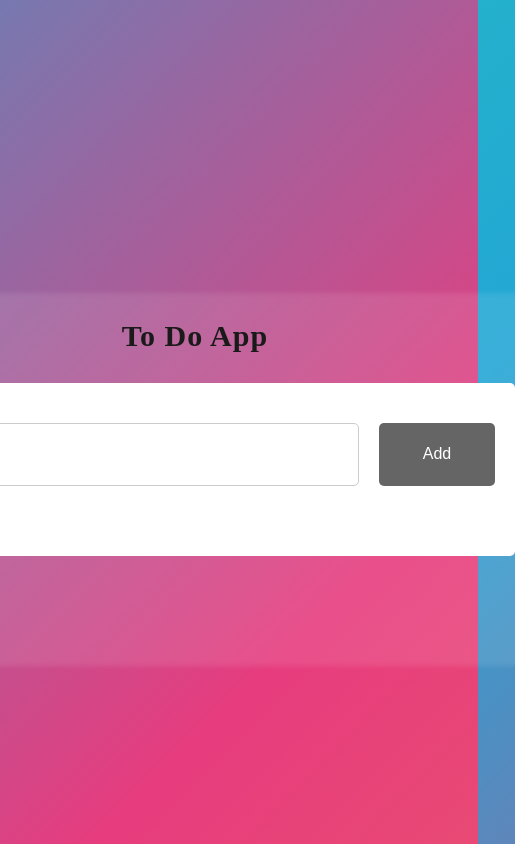
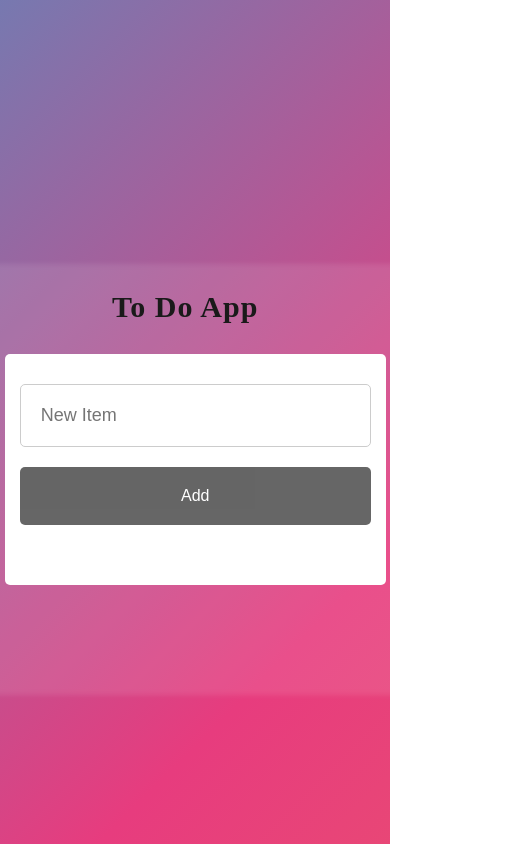
Before and after one commit to MubarakOlaotan/to-do-app, a plain HTML site: page index.html in a window 390 px wide. Shown: the whole page, 515 px wide, since content can reach past the window. Drawn offline with Linux system fonts and the light colour scheme.

Commit message:
Changes to Js. files

```diff
--- a/main.js
+++ b/main.js
@@ -1,6 +1,8 @@
 const input = document.querySelector('input')
 const addBtn = document.querySelector('.add-list')
 const tasks = document.querySelector('.tasks')
+
+
 
 
 function addBtnActive() {
@@ -23,11 +25,22 @@ function renderMovie() {
     </div>
     `
     tasks.appendChild(newItem)
-    console.log(input.value)
-
     input.value = ''
     addBtnActive()
 }
+
+// iconBtn functionalities
+tasks.addEventListener('click', (e) => {
+    if (e.target.classList.contains('fa-xmark')) {
+        e.target.parentElement.parentElement.remove()
+    }
+})
+
+tasks.addEventListener('click', (e) => {
+    if (e.target.classList.contains('fa-pencil')) {
+        e.target.parentElement.parentElement.classList.toggle('completed')
+    }
+})
 
 
 
--- a/style.css
+++ b/style.css
@@ -16,6 +16,8 @@ body {
     height: 100vh;
     width: 100vw;
     transition: all .5s linear;
+    position: relative;
+    overflow: auto;
 }
 
 @keyframes gradient {
@@ -111,3 +113,38 @@ body {
     text-decoration: line-through;
     color: gray;
 }
+
+
+
+
+
+
+/* Media Queries */
+
+@media only screen and (max-width: 600px) {
+    body {
+        width: 95vw;
+    }
+
+   .title {
+        text-align: center;
+        align-items: center;
+   }
+
+   .todo-list {
+        width: 90vw;
+        padding: 30px 15px;
+        margin-left: 20px;
+    }
+
+    .list-head {
+        display: flex;
+        flex-direction: column;
+    }
+
+    .add-list {
+        padding: 20px;
+    }
+
+
+}
```
Also changed, not shown: index.html (+0 -7 lines).
